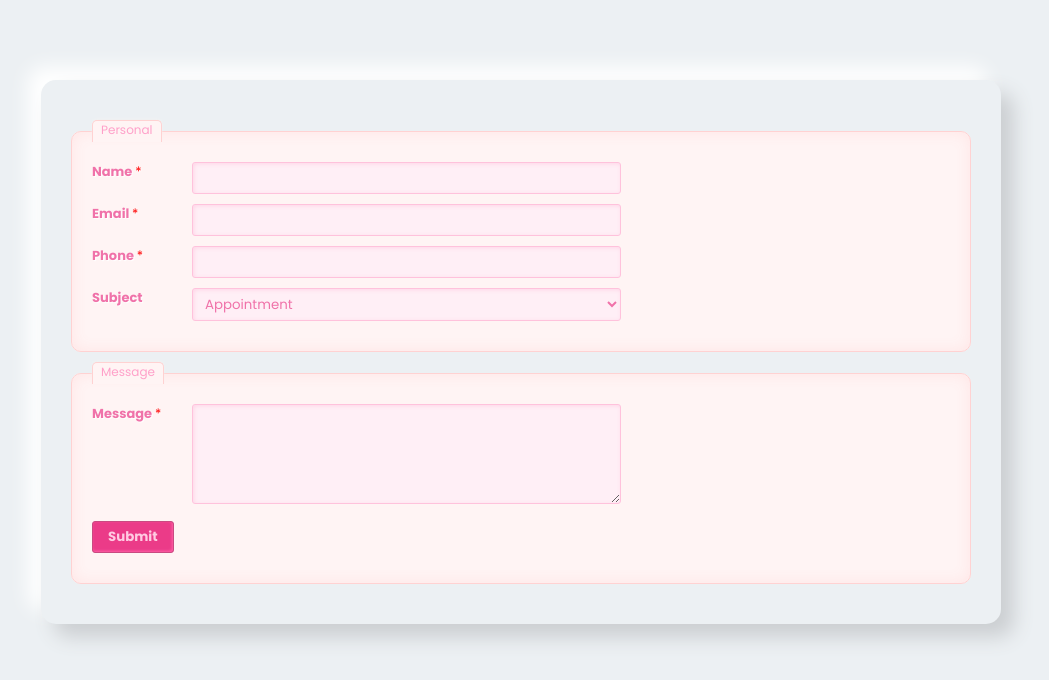
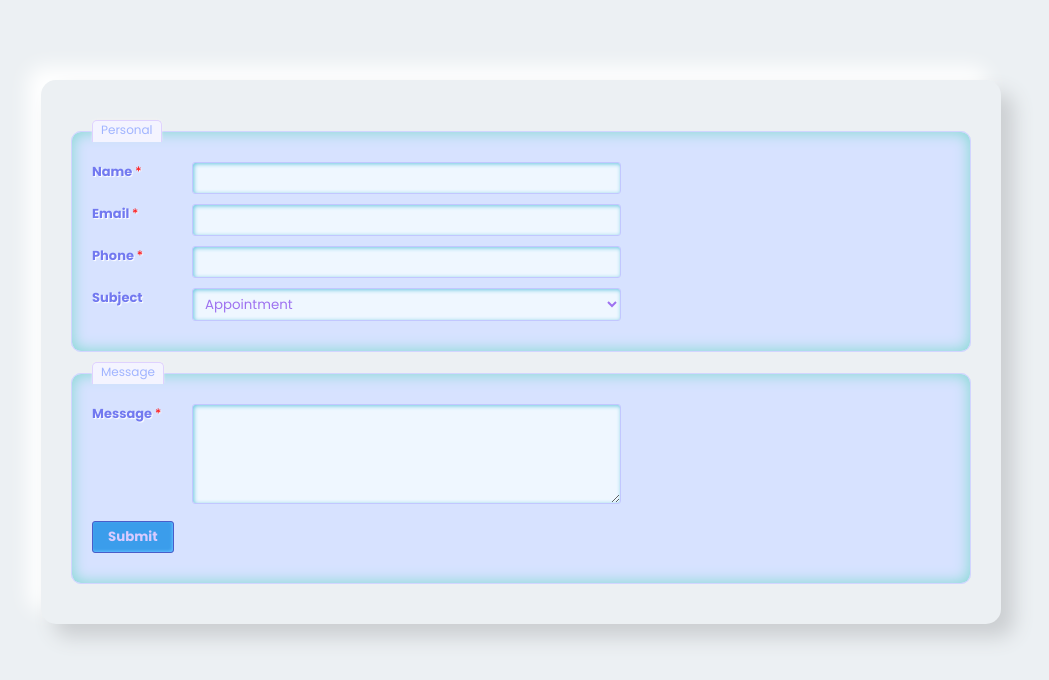
Before and after one commit to HuyVoDinh/Project_Website_Clinic, a Flask app: page /medicalregister in a window 1280 px wide. Shown: the top 680 px of the page, without its empty margins (119-1168 px from the left). Run offline with Flask 3, Linux system fonts and the light colour scheme.

Commit message:
Update form color

```diff
--- a/Clinic/static/css/style.css
+++ b/Clinic/static/css/style.css
@@ -165,7 +165,7 @@ body {
 .form-style-3 label > span{
 	float: left;
 	width: 100px;
-	color: #F072A9;
+	color: #7279f0;
 	font-weight: bold;
 	font-size: 13px;
 	text-shadow: 1px 1px 1px #fff;
@@ -175,26 +175,26 @@ body {
 	-webkit-border-radius: 10px;
 	-moz-border-radius: 10px;
 	margin: 0px 0px 10px 0px;
-	border: 1px solid #FFD2D2;
+	border: 1px solid #d2d5ff;
 	padding: 20px;
-	background: #FFF4F4;
+	background: #d7e2ff;
 	box-shadow: inset 0px 0px 15px #FFE5E5;
 	-moz-box-shadow: inset 0px 0px 15px #FFE5E5;
-	-webkit-box-shadow: inset 0px 0px 15px #FFE5E5;
+	-webkit-box-shadow: inset 0px 0px 15px #7dd9cf;
 }
 .form-style-3 fieldset legend{
-	color: #FFA0C9;
-	border-top: 1px solid #FFD2D2;
-	border-left: 1px solid #FFD2D2;
-	border-right: 1px solid #FFD2D2;
+	color: #a0b4ff;
+	border-top: 1px solid #dfd2ff;
+	border-left: 1px solid #dfd2ff;
+	border-right: 1px solid #dfd2ff;
 	border-radius: 5px 5px 0px 0px;
 	-webkit-border-radius: 5px 5px 0px 0px;
 	-moz-border-radius: 5px 5px 0px 0px;
-	background: #FFF4F4;
+	background: #f4f4ff;
 	padding: 0px 8px 3px 8px;
 	box-shadow: -0px -1px 2px #F1F1F1;
 	-moz-box-shadow:-0px -1px 2px #F1F1F1;
-	-webkit-box-shadow:-0px -1px 2px #F1F1F1;
+	-webkit-box-shadow:-0px -1px 2px #f1f1f1;
 	font-weight: normal;
 	font-size: 12px;
 }
@@ -215,25 +215,25 @@ body {
 	border-radius: 3px;
 	-webkit-border-radius: 3px;
 	-moz-border-radius: 3px;
-	border: 1px solid #FFC2DC;
+	border: 1px solid #c2c7ff;
 	outline: none;
-	color: #F072A9;
+	color: #9e72f0;
 	padding: 5px 8px 5px 8px;
 	box-shadow: inset 1px 1px 4px #FFD5E7;
 	-moz-box-shadow: inset 1px 1px 4px #FFD5E7;
-	-webkit-box-shadow: inset 1px 1px 4px #FFD5E7;
-	background: #FFEFF6;
+	-webkit-box-shadow: inset 1px 1px 4px #68c5e0;
+	background: #eff7ff;
 	width:50%;
 }
 .form-style-3  input[type=submit],
 .form-style-3  input[type=button]{
-	background: #EB3B88;
-	border: 1px solid #C94A81;
+	background: #3b9deb;
+	border: 1px solid #4a5dc9;
 	padding: 5px 15px 5px 15px;
-	color: #FFCBE2;
+	color: #d9cbff;
 	box-shadow: inset -1px -1px 3px #FF62A7;
 	-moz-box-shadow: inset -1px -1px 3px #FF62A7;
-	-webkit-box-shadow: inset -1px -1px 3px #FF62A7;
+	-webkit-box-shadow: inset -1px -1px 3px #62bfff;
 	border-radius: 3px;
 	border-radius: 3px;
 	-webkit-border-radius: 3px;
```
